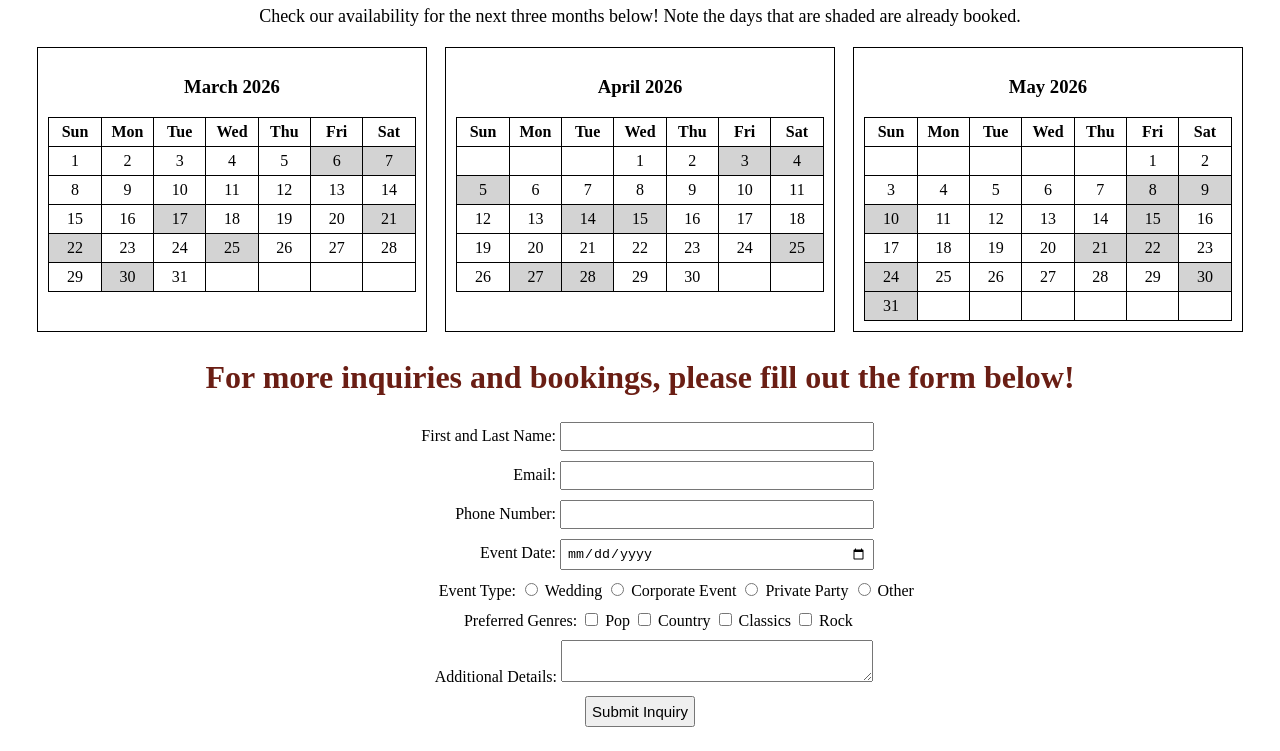
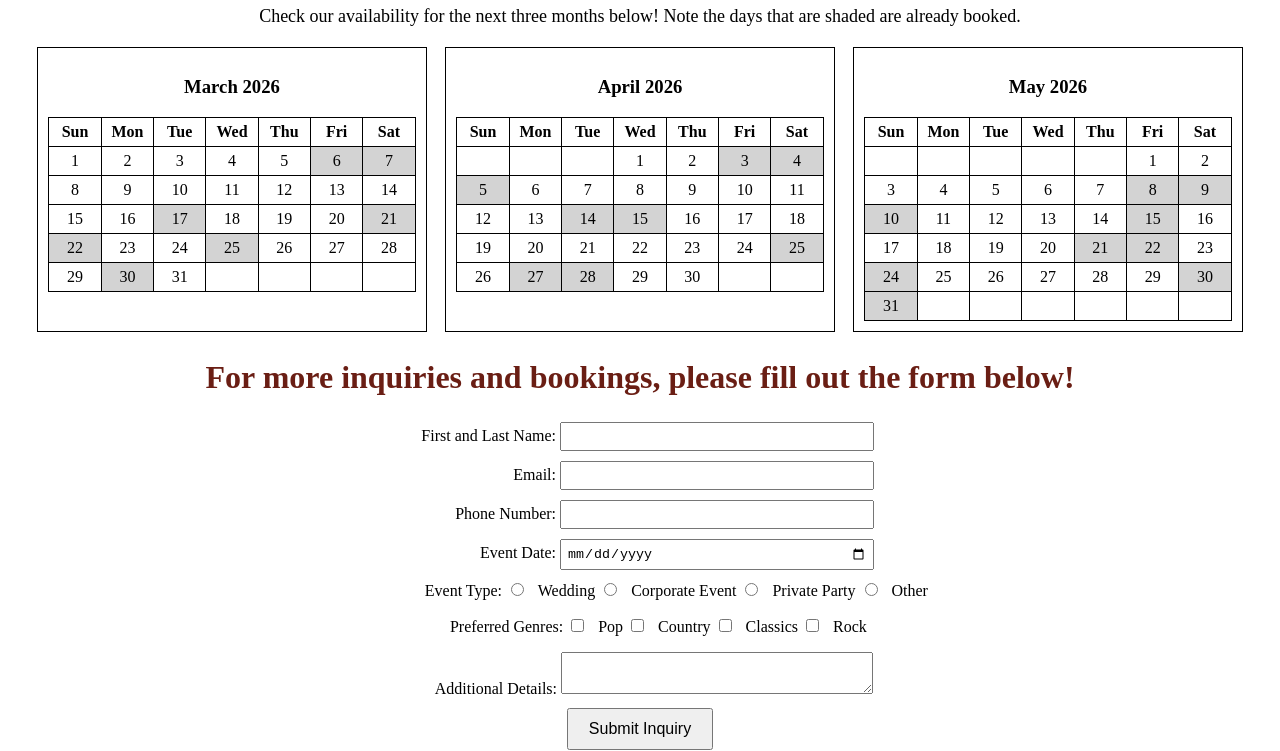
Before and after one commit to anthedal/Web-Programming, a plain HTML site: page Project1/Booking.html in a window 1280 px wide. Shown: the part 216-967 px from the top of the page. Drawn offline with Linux system fonts and the light colour scheme.

Commit message:
Update Booking.html

```diff
--- a/Project1/Booking.html
+++ b/Project1/Booking.html
@@ -56,10 +56,13 @@
         }
         .form input[type="radio"], .form input[type="checkbox"] {
             width: auto;
+            margin-right: 10px;
+            margin-bottom: 10px;
         }
         .form input[type="submit"] {
             width: auto;
-            font-size: 15px;
+            font-size: 16px;
+            padding: 10px 20px;
         }
 
     </style>
```
